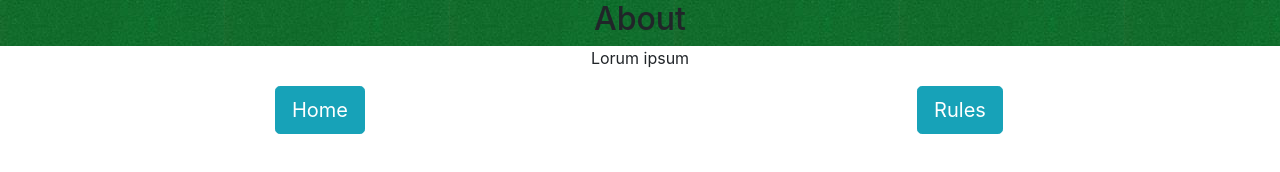
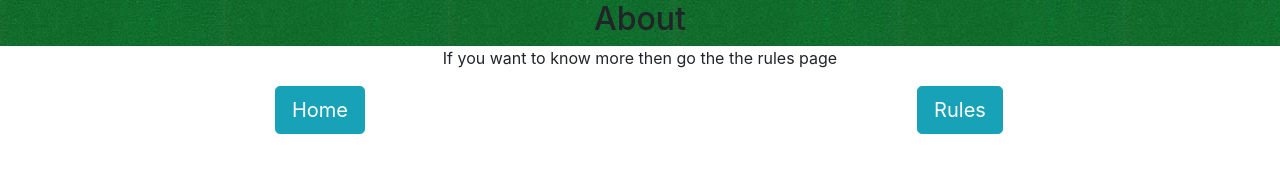
Before and after one commit to EthanBell49/reversi, a website: page public/about.html in a window 1280 px wide. Drawn offline with nearby package versions, Linux system fonts and the light colour scheme.

Commit message:
About page more text

```diff
--- a/public/about.html
+++ b/public/about.html
@@ -23,7 +23,7 @@
       </div>
       <div class="row">
         <div class="col">
-          <p>Lorum ipsum</p>
+          <p>If you want to know more then go the the rules page</p>
         </div>
       </div>
 
```
